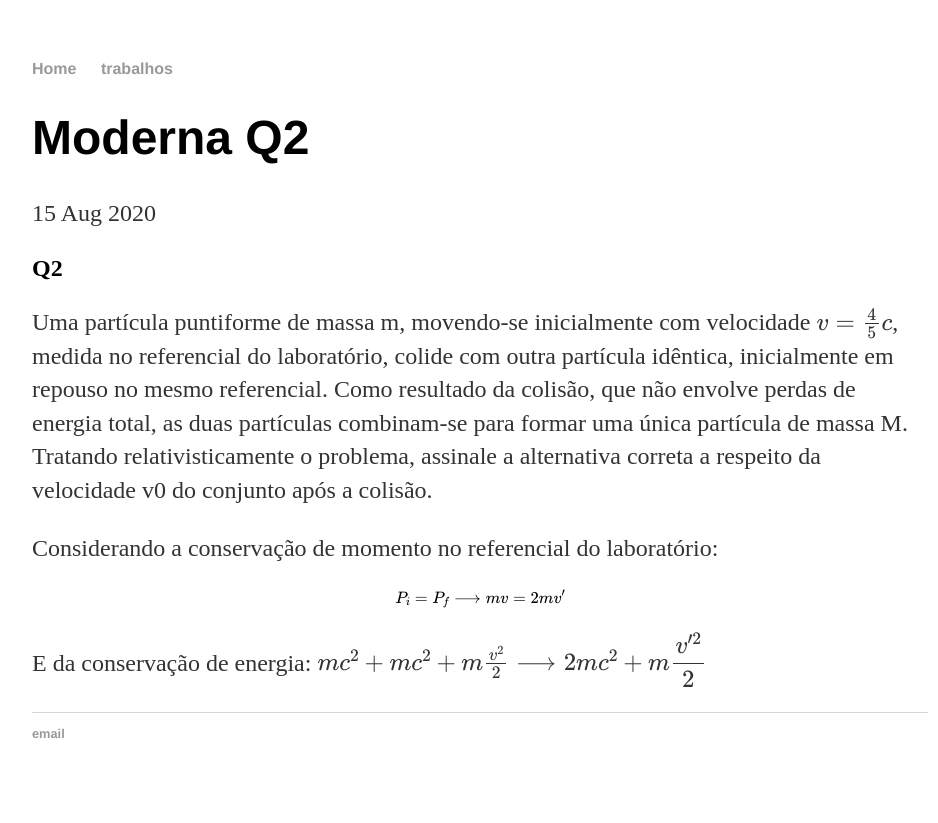
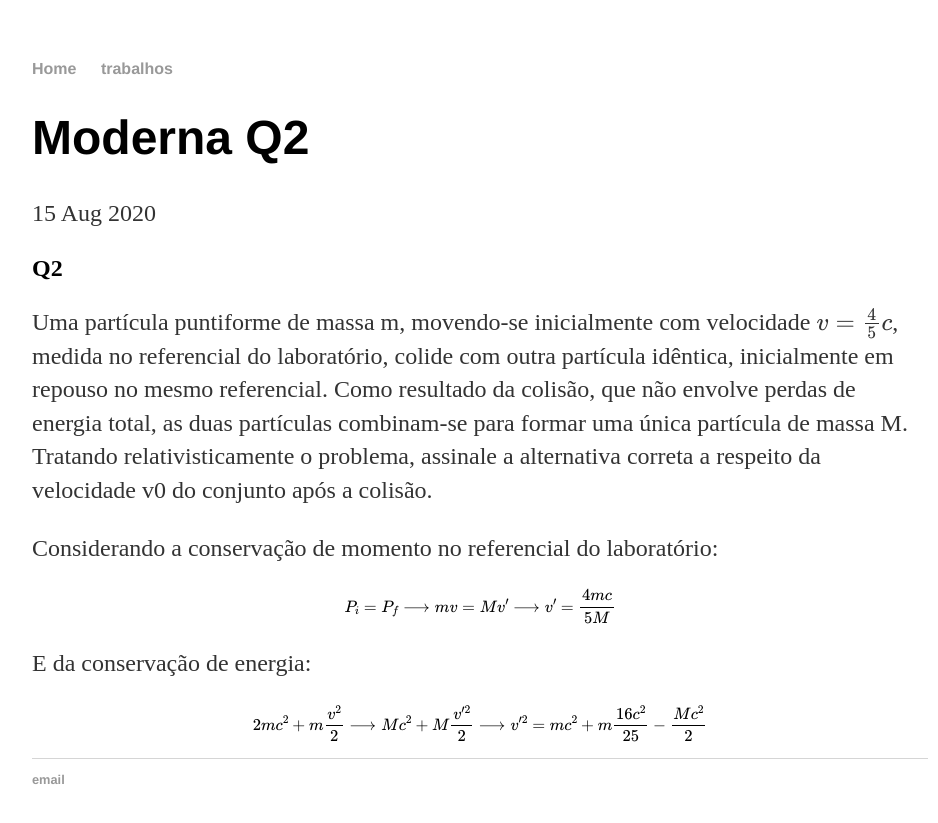
Before and after one commit to jaspior/jaspior.github.io, a Jekyll site: the page built from _posts/2020-08-14-moderna_q2.md, in a window 1280 px wide. Shown: the top 823 px of the page, without its empty margins (160-1098 px from the left). Built offline with Jekyll 4.4.1, drawn with Linux system fonts in a browser that asks for light colours; formulas are drawn with MathJax 3.

Commit message:
Update 2020-08-14-moderna_q2.md

```diff
--- a/_posts/2020-08-14-moderna_q2.md
+++ b/_posts/2020-08-14-moderna_q2.md
@@ -9,7 +9,8 @@ Uma partícula puntiforme de massa m, movendo-se inicialmente com velocidade $$v
 
 Considerando a conservação de momento no referencial do laboratório:
 
-$$P_i = P_f \longrightarrow   mv = 2mv'$$
+$$P_i = P_f \longrightarrow   mv = Mv'\longrightarrow v' = \frac{4mc}{5M}$$
 
 E da conservação de energia:
-$$ mc^2 + mc^2 + m\frac{v^2}{2} \longrightarrow 2mc^2 + m\dfrac{v'^2}{2}$$
+
+$$ 2mc^2 + m\frac{v^2}{2} \longrightarrow Mc^2 + M\dfrac{v'^2}{2} \longrightarrow v'^2 = mc^2 + m\frac{16c^2}{25} - \frac{Mc^2}{2}  $$
```
